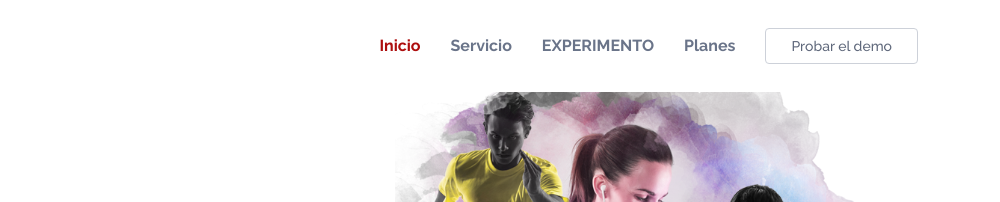
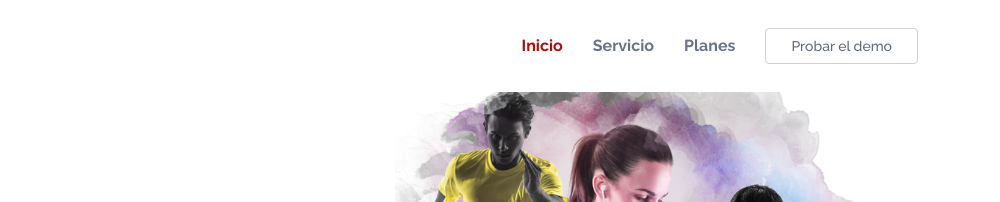
Before and after one commit to bdvela/Healthfit, a plain HTML site: page index.html in a window 1280 px wide. Shown: the top 202 px of the page, 280-1280 px from the left. Drawn offline with nearby package versions, Linux system fonts and the light colour scheme.

Commit message:
goodbye CTA

```diff
--- a/index.html
+++ b/index.html
@@ -46,7 +46,6 @@
                     <ul>
                         <li><a class="nav-link scrollto active" href="#">Inicio</a></li>
                         <li><a class="nav-link scrollto" href="#services">Servicio</a></li>
-                        <li><a class="nav-link scrollto" href="#cta">EXPERIMENTO</a></li>
                         <li><a class="nav-link scrollto" href="#plans">Planes</a></li>
                         <li>
                             <a
```
